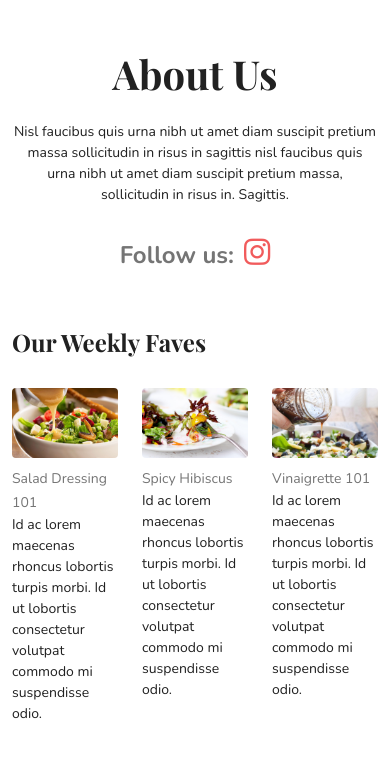
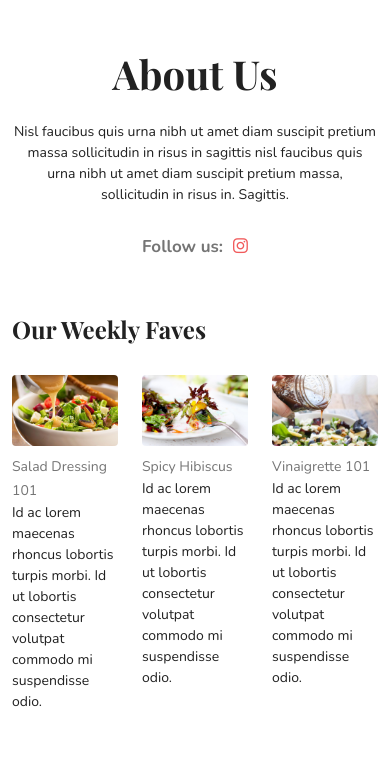
Before and after one commit to paumeszam/Portfolio-Project-PMZ, a plain HTML site: page about.html in a window 390 px wide. Drawn offline with nearby package versions, Linux system fonts and the light colour scheme.

Commit message:
Added CSS media queries to about.html

```diff
--- a/styles/portfolio.css
+++ b/styles/portfolio.css
@@ -73,13 +73,18 @@ a:hover {
 
 .instagram-icon {
   color: var(--dark-primary-color);
-  font-size: 30px;
+  font-size: 24px;
   margin-left: 10px;
 }
 
 @media (max-width: 576px) {
   h1 {
     font-size: 40px;
+  }
+
+  h2,
+  .instagram-icon {
+    font-size: 17px;
   }
 
   h3 {
```
